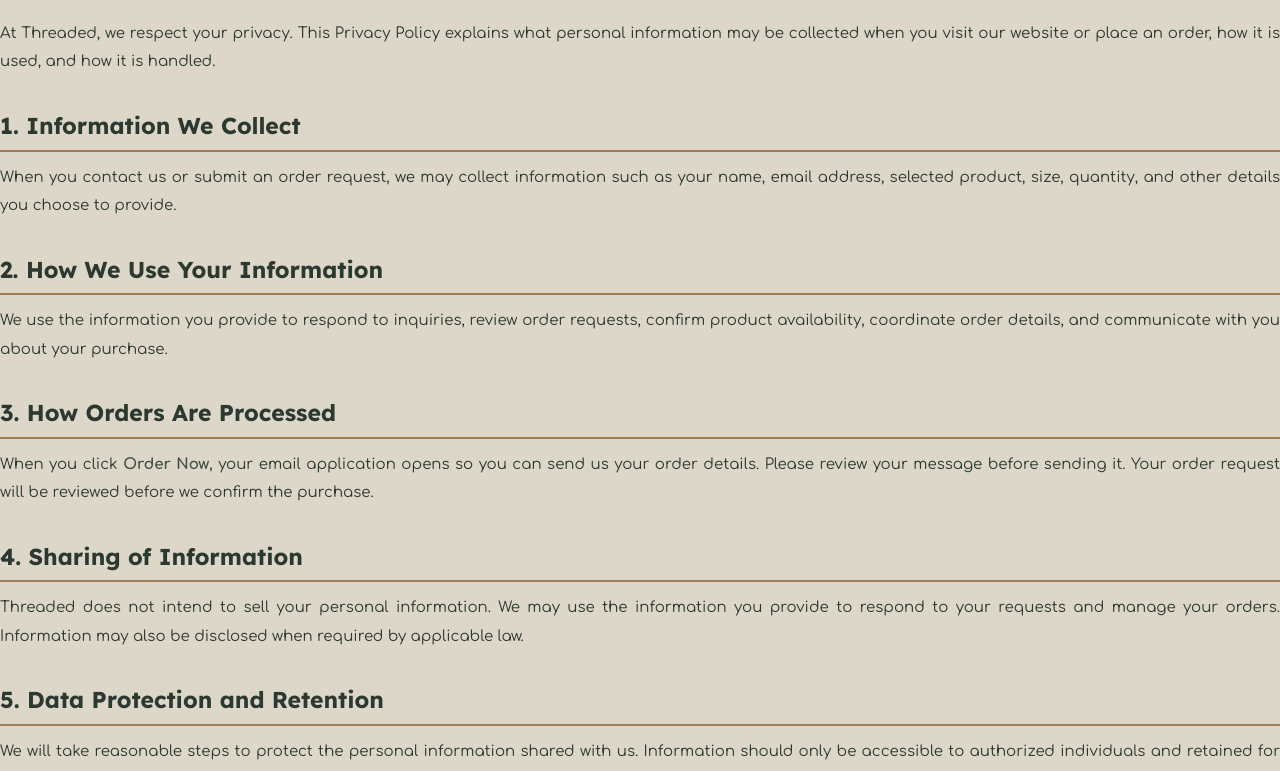
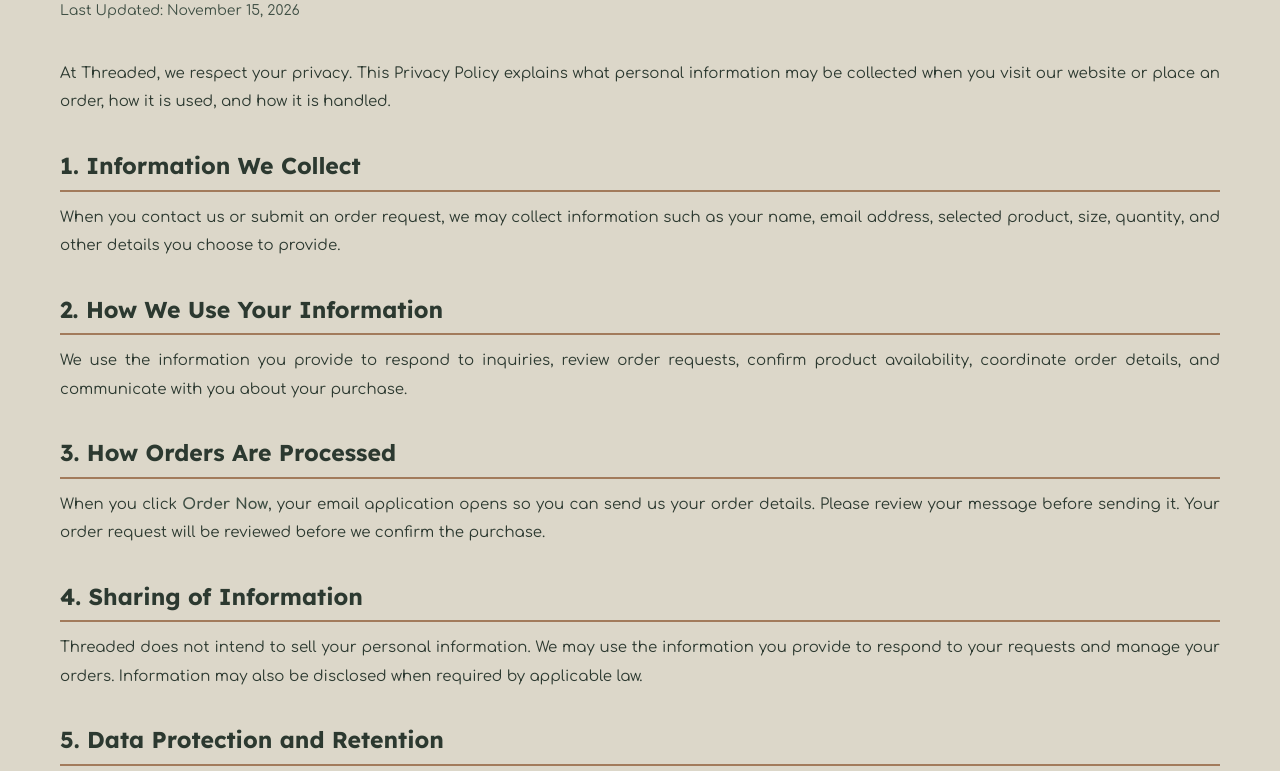
Before and after one commit to WiFive-Threaded/Threaded, a plain HTML site: page privacy.html in a window 1280 px wide. Shown: the part 207-978 px from the top of the page. Drawn offline with nearby package versions, Linux system fonts and the light colour scheme; a web font is replaced by a local one.

Commit message:
Update privacy.html

```diff
--- a/privacy.html
+++ b/privacy.html
@@ -178,6 +178,9 @@
 
         .privacy-main {
             flex-grow: 1;
+            width: 100%;
+            margin: 40px auto;
+            padding: 0 60px;
         }
 
         /* Main Heading */
```
